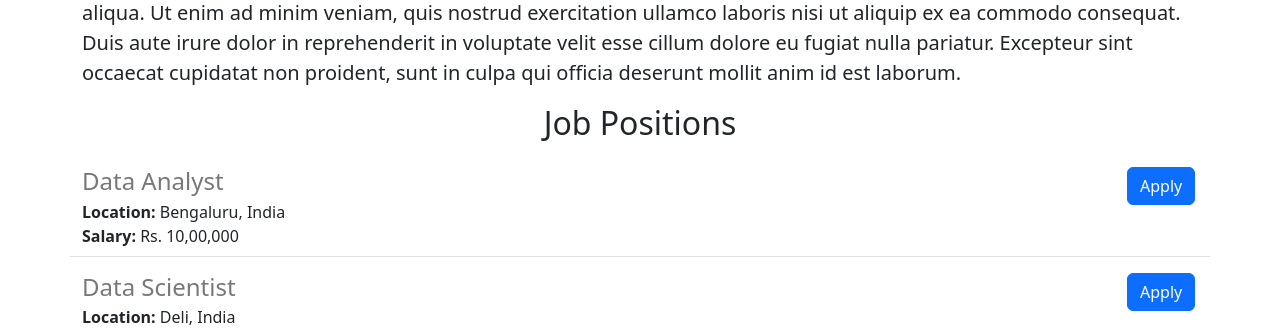
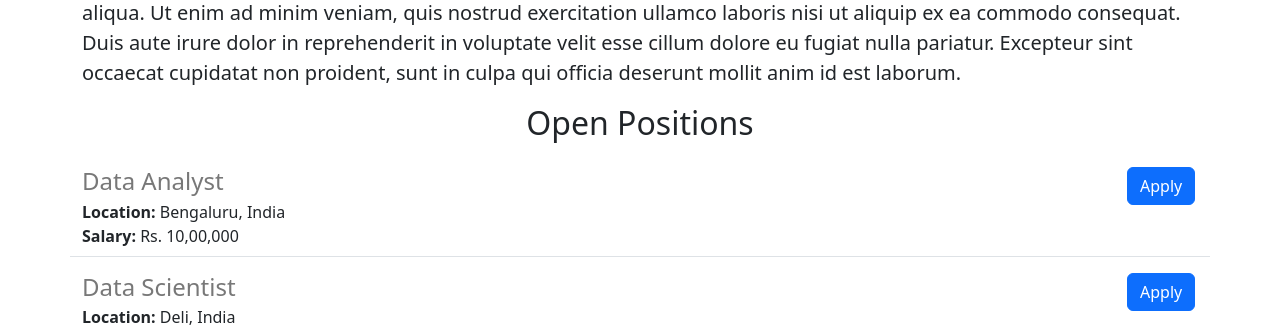
Before and after one commit to SulmanAwan/jovian-careers-website, a Flask app: page / in a window 1280 px wide. Shown: the part 518-847 px from the top of the page. Run offline with Flask 3, Linux system fonts and the light colour scheme.

Commit message:
open positions

```diff
--- a/templates/home.html
+++ b/templates/home.html
@@ -25,7 +25,7 @@
         Lorem ipsum dolor sit amet, consectetur adipiscing elit, sed do eiusmod tempor incididunt ut labore et dolore magna aliqua. Ut enim ad minim veniam, quis nostrud exercitation ullamco laboris nisi ut aliquip ex ea commodo consequat. Duis aute irure dolor in reprehenderit in voluptate velit esse cillum dolore eu fugiat nulla pariatur. Excepteur sint occaecat cupidatat non proident, sunt in culpa qui officia deserunt mollit anim id est laborum.
       </p>
 
-      <h2 class="text-center mt-2 mb-4">Job Positions</h2>
+      <h2 class="text-center mt-2 mb-4">Open Positions</h2>
       <div>
         {% for job in jobs %}
           {% include 'jobitem.html' %}
```
